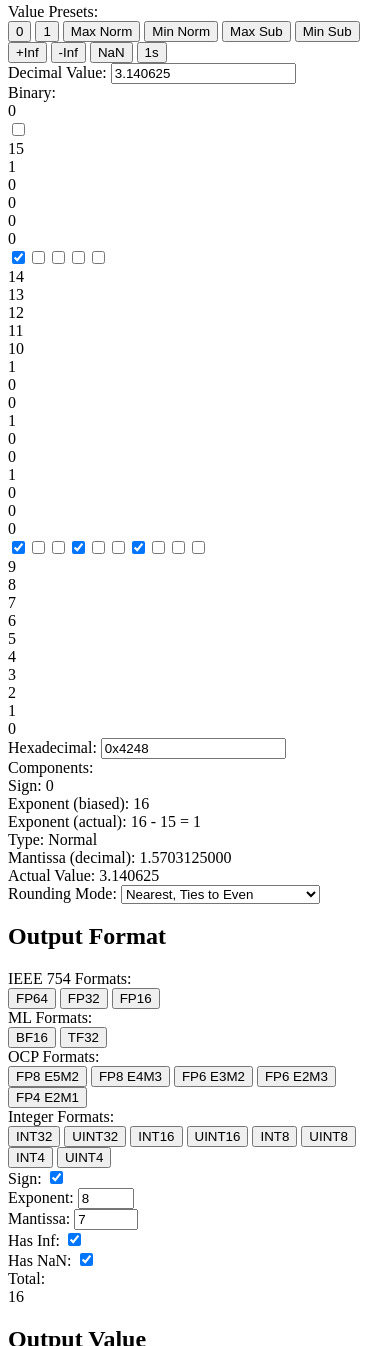
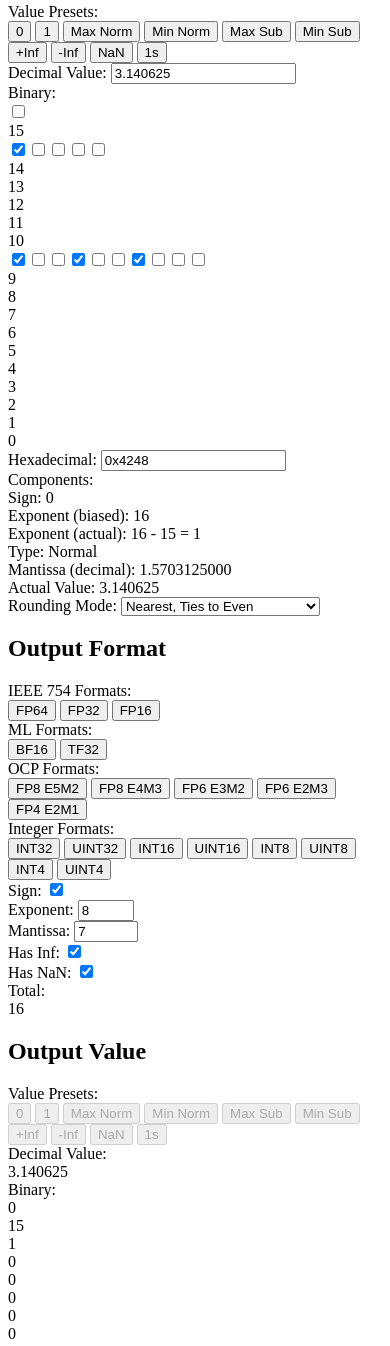
Before and after one commit to sw23/fp-conv, a website with bundled scripts: page index.html in a window 390 px wide. Shown: the part 654-2000 px from the top of the page. Built offline with nearby package versions, Linux system fonts and the light colour scheme.

Commit message:
Visual improvements on mobile devices (#43)

```diff
--- a/index.html
+++ b/index.html
@@ -199,17 +199,14 @@
                     <span class="rep-label">Binary:</span>
                     <div class="binary-display" role="group" aria-label="Binary representation">
                         <div class="bit-section-container sign-section" role="group" aria-label="Sign bit">
-                            <div class="bit-labels" id="input-binary-sign-labels"></div>
                             <div class="bits" id="input-binary-sign-checks"></div>
                             <div class="bit-positions" id="input-binary-sign-positions"></div>
                         </div>
                         <div class="bit-section-container exponent-section" role="group" aria-label="Exponent bits">
-                            <div class="bit-labels" id="input-binary-exponent-labels"></div>
                             <div class="bits" id="input-binary-exponent-checks"></div>
                             <div class="bit-positions" id="input-binary-exponent-positions"></div>
                         </div>
                         <div class="bit-section-container mantissa-section" role="group" aria-label="Mantissa bits">
-                            <div class="bit-labels" id="input-binary-mantissa-labels"></div>
                             <div class="bits" id="input-binary-mantissa-checks"></div>
                             <div class="bit-positions" id="input-binary-mantissa-positions"></div>
                         </div>
@@ -365,17 +362,14 @@
                     <span class="rep-label">Binary:</span>
                     <div class="binary-display output-binary" role="group" aria-label="Output binary representation">
                         <div class="bit-section-container sign-section" role="group" aria-label="Output sign bit">
-                            <div class="bit-labels" id="output-binary-sign-labels"></div>
                             <div class="bits" id="output-binary-sign-values"></div>
                             <div class="bit-positions" id="output-binary-sign-positions"></div>
                         </div>
                         <div class="bit-section-container exponent-section" role="group" aria-label="Output exponent bits">
-                            <div class="bit-labels" id="output-binary-exponent-labels"></div>
                             <div class="bits" id="output-binary-exponent-values"></div>
                             <div class="bit-positions" id="output-binary-exponent-positions"></div>
                         </div>
                         <div class="bit-section-container mantissa-section" role="group" aria-label="Output mantissa bits">
-                            <div class="bit-labels" id="output-binary-mantissa-labels"></div>
                             <div class="bits" id="output-binary-mantissa-values"></div>
                             <div class="bit-positions" id="output-binary-mantissa-positions"></div>
                         </div>
--- a/src/ui.js
+++ b/src/ui.js
@@ -349,8 +349,8 @@ function updateRepresentation() {
     const { sign, exponent, mantissa } = currentEncoded;
 
     // Get section containers
-    const signSection = document.querySelector('#input-binary-sign-labels').closest('.bit-section-container');
-    const expSection = document.querySelector('#input-binary-exponent-labels').closest('.bit-section-container');
+    const signSection = document.querySelector('#input-binary-sign-checks').closest('.bit-section-container');
+    const expSection = document.querySelector('#input-binary-exponent-checks').closest('.bit-section-container');
 
     // For integer formats, show single contiguous field
     if (currentFormat.isInteger) {
@@ -403,12 +403,10 @@ function calculateBitStartPosition(format, section) {
 }
 
 function createBinaryCheckboxes(section, binaryString) {
-    const labelsContainer = document.getElementById(`input-binary-${section}-labels`);
     const checksContainer = document.getElementById(`input-binary-${section}-checks`);
     const positionsContainer = document.getElementById(`input-binary-${section}-positions`);
 
     // Clear existing
-    labelsContainer.innerHTML = '';
     checksContainer.innerHTML = '';
     positionsContainer.innerHTML = '';
 
@@ -431,14 +429,8 @@ function createBinaryCheckboxes(section, binaryString) {
 
     const startPosition = calculateBitStartPosition(currentFormat, section);
 
-    // Create labels, checkboxes, and positions for each bit
+    // Create checkboxes and positions for each bit
     for (let i = 0; i < binaryString.length; i++) {
-        // Create label
-        const label = document.createElement('div');
-        label.className = 'bit-label';
-        label.textContent = binaryString[i];
-        labelsContainer.appendChild(label);
-
         // Create checkbox
         const checkbox = document.createElement('input');
         checkbox.type = 'checkbox';
@@ -468,13 +460,6 @@ function handleBinaryCheckboxChange(e) {
     let binaryString = '';
     checkboxes.forEach(cb => {
         binaryString += cb.checked ? '1' : '0';
-    });
-
-    // Update labels to match checkboxes
-    const labelsContainer = document.getElementById(`input-binary-${section}-labels`);
-    const labels = labelsContainer.querySelectorAll('.bit-label');
-    labels.forEach((label, i) => {
-        label.textContent = binaryString[i];
     });
 
     // Convert binary to integer safely
@@ -908,8 +893,8 @@ function updateOutput() {
     document.getElementById('output-decimal').textContent = outputValue;
 
     // Get output section containers
-    const outputSignSection = document.querySelector('#output-binary-sign-labels').closest('.bit-section-container');
-    const outputExpSection = document.querySelector('#output-binary-exponent-labels').closest('.bit-section-container');
+    const outputSignSection = document.querySelector('#output-binary-sign-values').closest('.bit-section-container');
+    const outputExpSection = document.querySelector('#output-binary-exponent-values').closest('.bit-section-container');
 
     // Update binary display (read-only)
     if (outputFormat.isInteger) {
@@ -963,12 +948,10 @@ function updateOutput() {
 }
 
 function createOutputBinaryDisplay(section, binaryString) {
-    const labelsContainer = document.getElementById(`output-binary-${section}-labels`);
     const valuesContainer = document.getElementById(`output-binary-${section}-values`);
     const positionsContainer = document.getElementById(`output-binary-${section}-positions`);
 
     // Clear existing
-    labelsContainer.innerHTML = '';
     valuesContainer.innerHTML = '';
     positionsContainer.innerHTML = '';
 
@@ -991,14 +974,8 @@ function createOutputBinaryDisplay(section, binaryString) {
 
     const startPosition = calculateBitStartPosition(outputFormat, section);
 
-    // Create labels, value displays, and positions for each bit
+    // Create value displays and positions for each bit
     for (let i = 0; i < binaryString.length; i++) {
-        // Create label
-        const label = document.createElement('div');
-        label.className = 'bit-label';
-        label.textContent = binaryString[i];
-        labelsContainer.appendChild(label);
-
         // Create value display
         const value = document.createElement('div');
         value.className = binaryString[i] === '1' ? 'bit checked' : 'bit';
--- a/style.css
+++ b/style.css
@@ -384,34 +384,6 @@ section h3 {
     min-width: 0;
 }
 
-.bit-labels {
-    display: flex;
-    gap: 0px;
-    flex-wrap: wrap;
-}
-
-.bit-label {
-    width: 20px;
-    height: 20px;
-    display: flex;
-    align-items: center;
-    justify-content: center;
-    font-size: 0.9rem;
-    font-weight: 600;
-}
-
-.sign-section .bit-label {
-    color: var(--sign-color);
-}
-
-.exponent-section .bit-label {
-    color: var(--exponent-color);
-}
-
-.mantissa-section .bit-label {
-    color: var(--mantissa-color);
-}
-
 .bits {
     display: flex;
     gap: 0px;
@@ -568,8 +540,8 @@ input.bit:hover {
 
 /* Footer */
 footer {
-    margin-top: 40px;
-    padding: 20px;
+    margin-top: 5px;
+    padding: 12px;
     text-align: center;
     color: var(--text-secondary);
     font-size: 0.9rem;
@@ -577,8 +549,24 @@ footer {
 
 /* Responsive Design */
 @media (max-width: 768px) {
+    body {
+        padding: 5px 10px;
+    }
+
     header h1 {
-        font-size: 2rem;
+        font-size: 1.5rem;
+    }
+
+    section {
+        padding: 16px;
+    }
+
+    section h2 {
+        font-size: 1.2rem;
+    }
+
+    section h3 {
+        font-size: 1.05rem;
     }
 
     .format-groups-container {
@@ -615,4 +603,9 @@ footer {
     .binary-display {
         font-size: 0.9rem;
     }
+
+    footer {
+        margin-top: 5px;
+        padding: 12px;
+    }
 }
```
Also changed, not shown: .github/skills/browser-testing/references/ui-elements.md.
